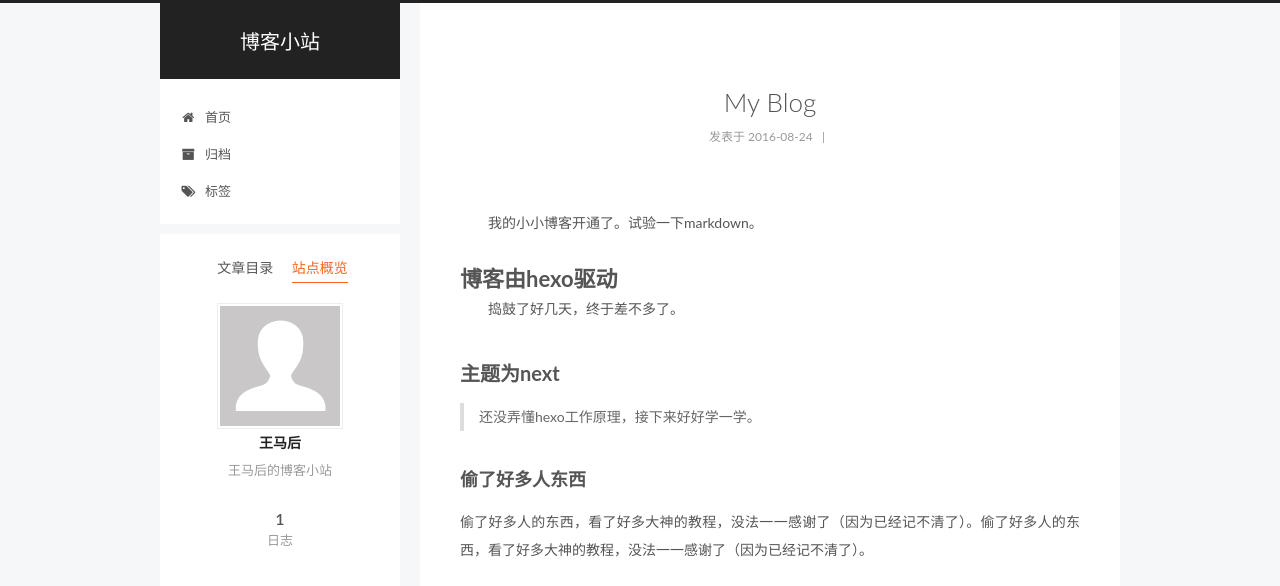
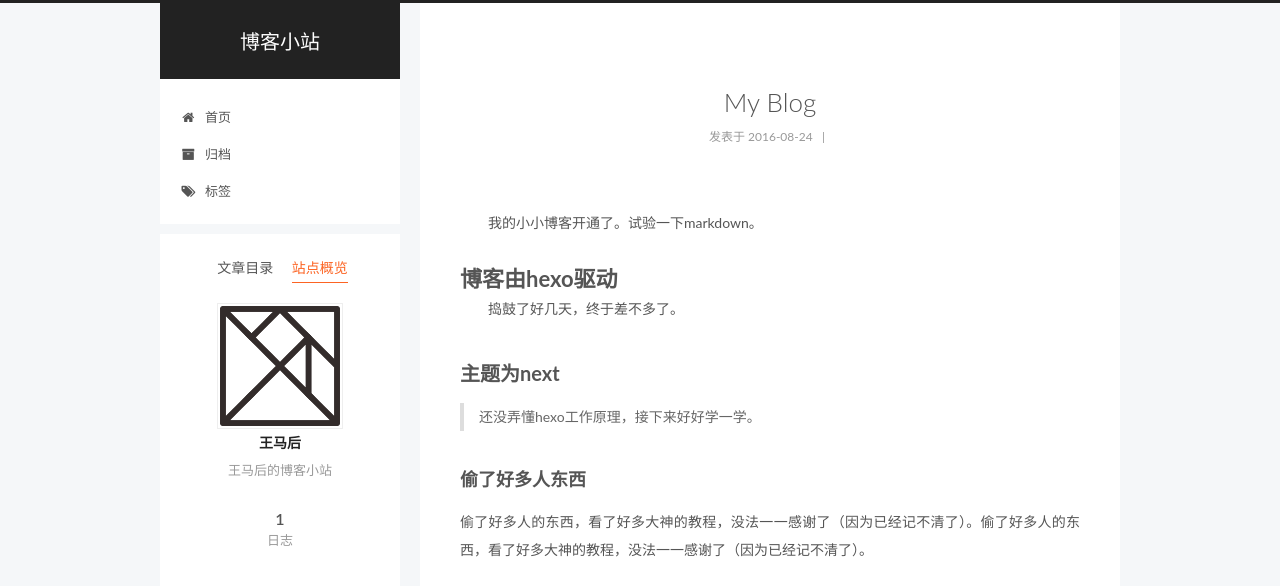
Before and after one commit to biklly/biklly.github.io, a plain HTML site: page 2016/08/24/My-Blog/index.html in a window 1280 px wide. Both pictures are taken after a click on the item "站点概览". Shown: the top 586 px of the page. Drawn offline with Linux system fonts and the light colour scheme; a script that the page names is missing; a web font is replaced by a local one.

Commit message:
Site updated: 2016-08-24 21:11:23

```diff
--- a/2016/08/24/My-Blog/index.html
+++ b/2016/08/24/My-Blog/index.html
@@ -419,7 +419,7 @@ hexo原理包括next">
       <section class="site-overview sidebar-panel ">
         <div class="site-author motion-element" itemprop="author" itemscope itemtype="http://schema.org/Person">
           <img class="site-author-image" itemprop="image"
-               src="/images/avatar.gif"
+               src="/images/logo-a.png"
                alt="王马后" />
           <p class="site-author-name" itemprop="name">王马后</p>
           <p class="site-description motion-element" itemprop="description">王马后的博客小站</p>
```
Also changed, not shown: archives/2016/08/index.html (+1 -1 lines), archives/2016/index.html (+1 -1 lines), archives/index.html (+1 -1 lines), index.html (+1 -1 lines), favicon.ico (added), favicon.png (added), images/logo-a.png (added).
